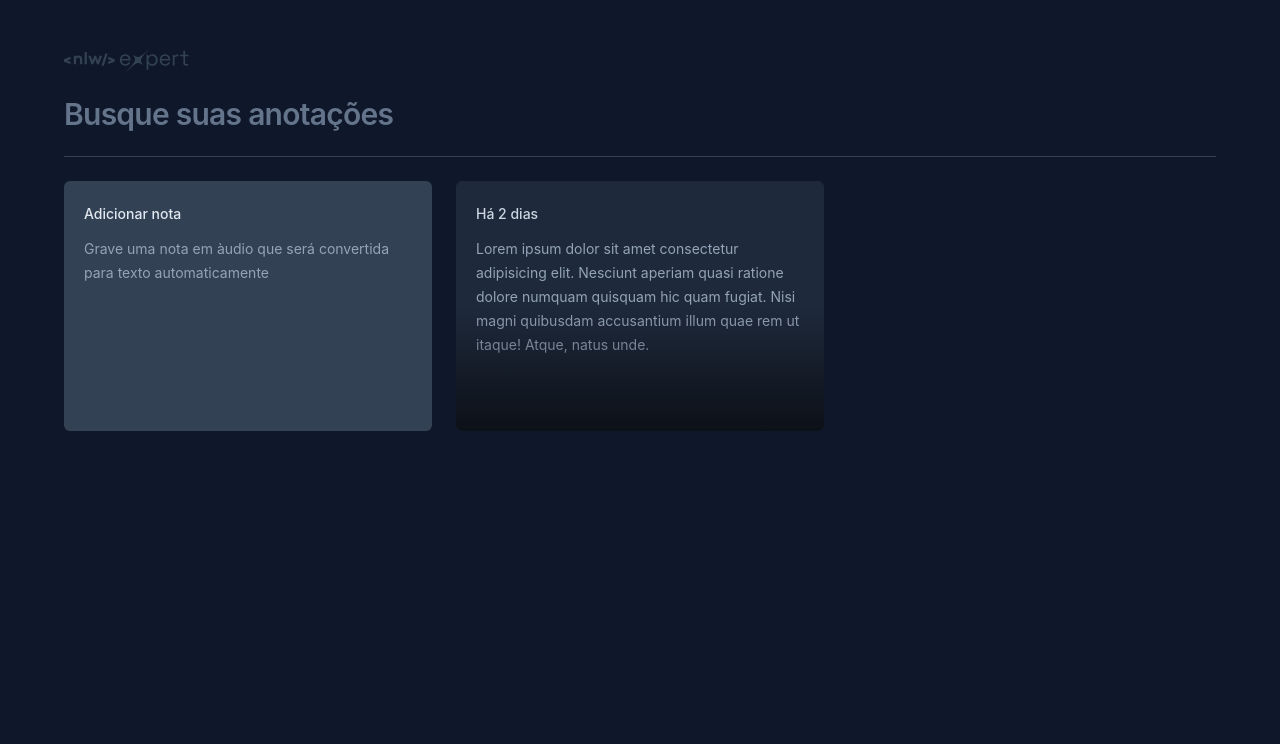
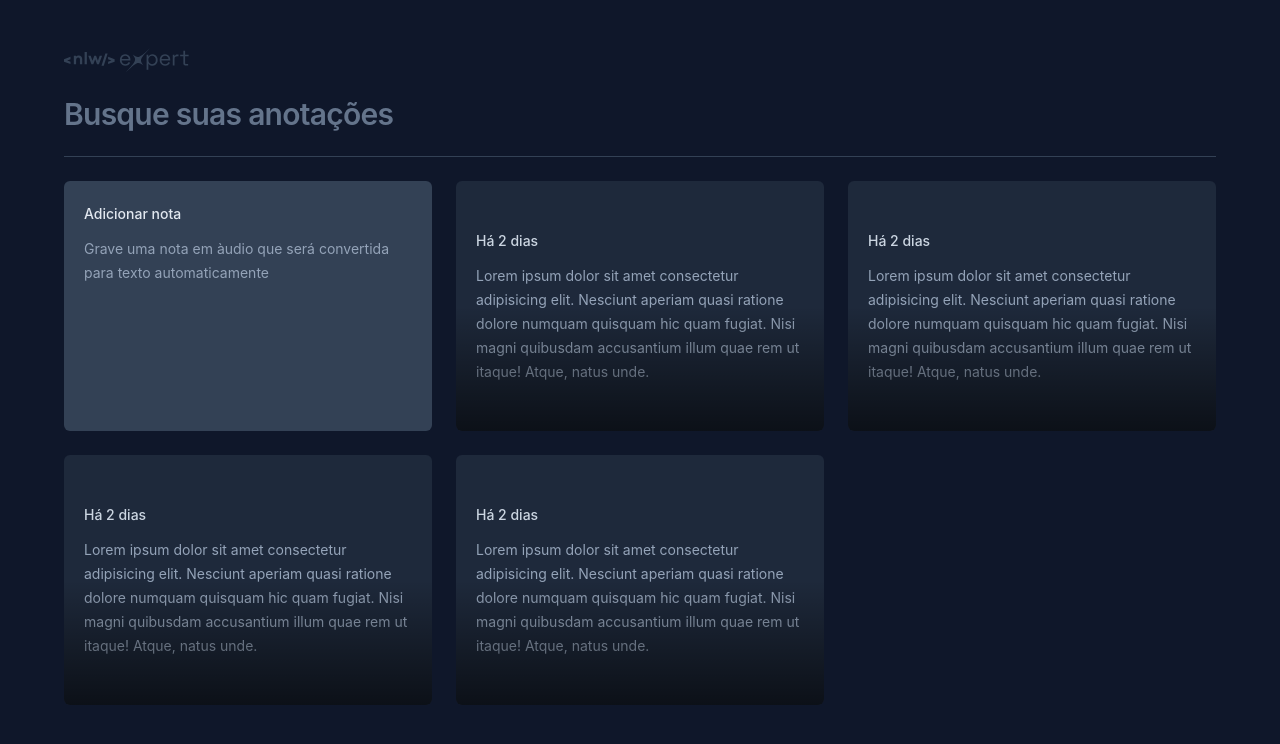
Before and after one commit to EdsonGaspar/notepad, a React (Vite) app: page / in a window 1280 px wide. Shown: the top 744 px of the page. Built offline with nearby package versions, Linux system fonts and the light colour scheme.

Commit message:
Feat: Melhorando o Card com elementos como Ring e o Focus

```diff
--- a/src/app.tsx
+++ b/src/app.tsx
@@ -18,7 +18,9 @@ export function App() {
 
       <div className="grid grid-cols-3 gap-6 auto-rows-[250px]">
         <AddNoteCard />
-
+        <NoteCard />
+        <NoteCard />
+        <NoteCard />
         <NoteCard />
       </div>
     </div>
--- a/src/components/note-card.tsx
+++ b/src/components/note-card.tsx
@@ -1,6 +1,6 @@
 export function NoteCard() {
   return (
-    <div className="bg-slate-800 rounded-md p-5 space-y-3 overflow-hidden relative">
+    <button className="bg-slate-800 text-left rounded-md p-5 space-y-3 outline-none overflow-hidden relative hover:ring-2 hover: ring-slate-600 focus-visible:ring-2 focus-visible:ring-lime-400">
       <span className="text-sm font-medium text-slate-300">Há 2 dias </span>
       <p className="text-slate-400 text-sm leading-6 ">
         Lorem ipsum dolor sit amet consectetur adipisicing elit. Nesciunt
@@ -9,6 +9,6 @@ export function NoteCard() {
       </p>
 
       <div className="absolute bottom-0 left-0 right-0 h-1/2  bg-gradient-to-t from-black/60 to-black/0 pointer-events-none"></div>
-    </div>
+    </button>
   );
 }
```
